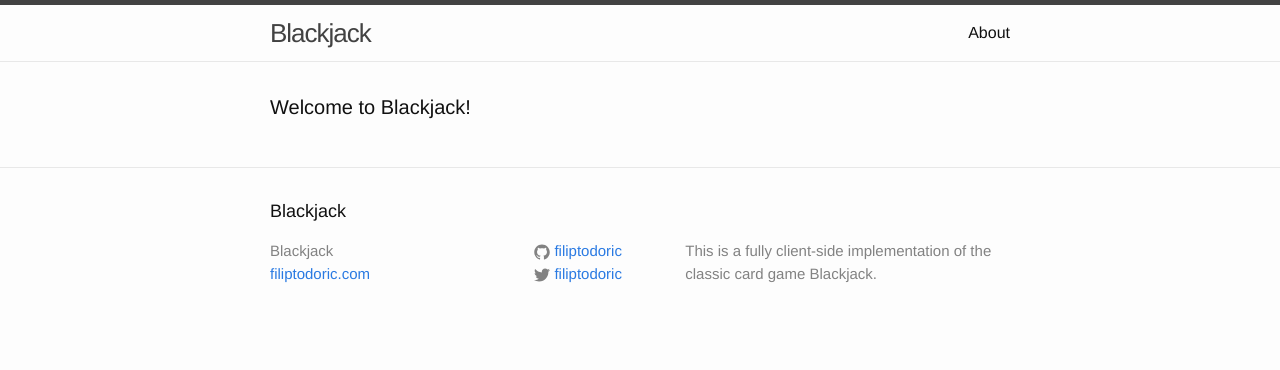
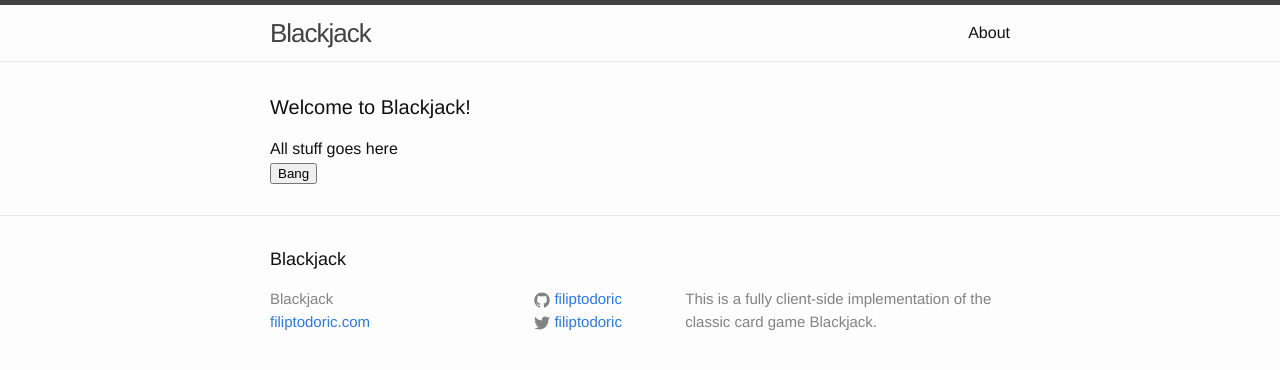
Before and after one commit to filiptodoric/blackjack, a Jekyll site: the page built from index.html, in a window 1280 px wide. Shown: the top 370 px of the page. Built offline with Jekyll 4.4.1, drawn with Linux system fonts in a browser that asks for light colours; nearby versions of some CDN libraries.

Commit message:
dom manipulation

```diff
--- a/_layouts/default.html
+++ b/_layouts/default.html
@@ -1,4 +1,5 @@
 <!DOCTYPE html>
+<script src="https://ajax.googleapis.com/ajax/libs/jquery/2.1.3/jquery.min.js"></script>
 <html>
 
   {% include head.html %}
--- a/index.html
+++ b/index.html
@@ -1,10 +1,18 @@
 ---
 layout: default
 ---
+<script>
+function change(){
+  $("#test").html("bang");
+}
+  console.dir("hello");
+</script>
 
 <div class="home">
 
   <h1 class="page-heading">Welcome to Blackjack!</h1>
 
+  <div id="test"> All stuff goes here </div>
+  <button onclick="change()">Bang</button>
 
 </div>
```
Also changed, not shown: README.md.
